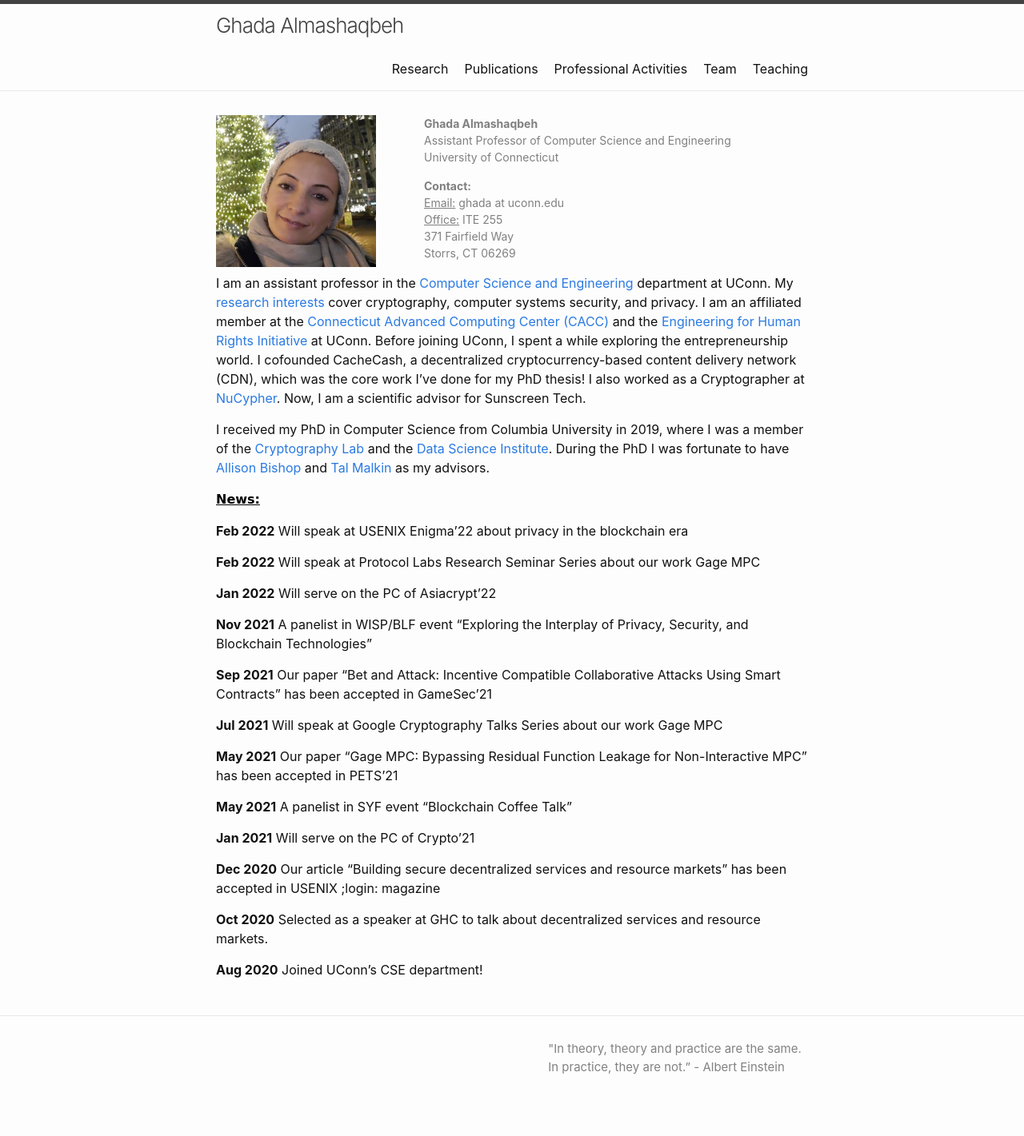
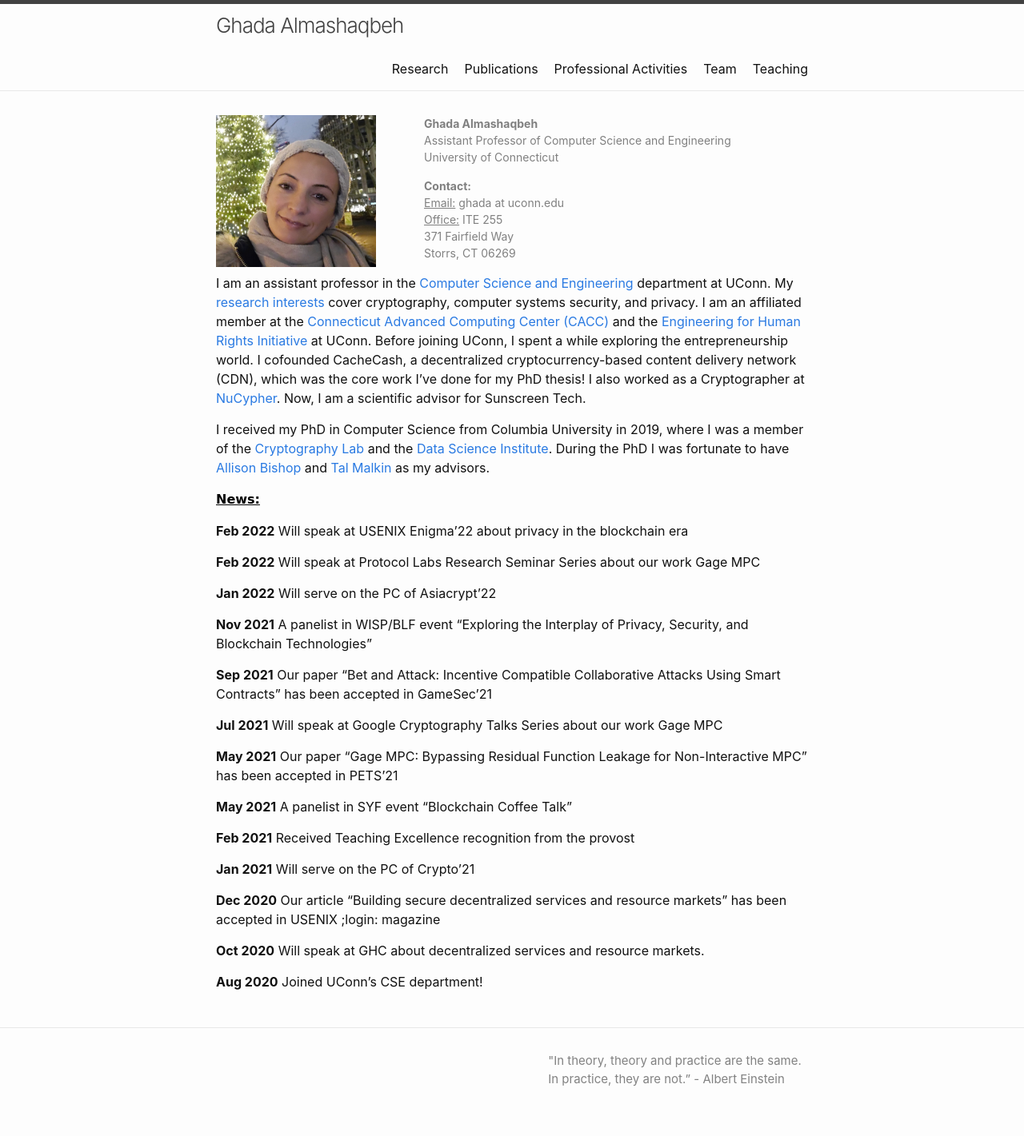
Before and after one commit to GhadaAlmashaqbeh/GhadaAlmashaqbeh.github.io, a Jekyll site: the page built from index.md, in a window 1280 px wide. Shown: the whole page at 80% size. Built offline with Jekyll 4.4.1, drawn with Linux system fonts in a browser that asks for light colours.

Commit message:
update news

```diff
--- a/index.md
+++ b/index.md
@@ -42,10 +42,12 @@ I received my PhD in Computer Science from Columbia University in 2019, where I
 
 **May 2021** A panelist in SYF event “Blockchain Coffee Talk”
 
+**Feb 2021** Received Teaching Excellence recognition from the provost
+
 **Jan 2021** Will serve on the PC of Crypto'21
 
 **Dec 2020** Our article "Building secure decentralized services and resource markets" has been accepted in USENIX ;login: magazine
 
-**Oct 2020** Selected as a speaker at GHC to talk about decentralized services and resource markets.
+**Oct 2020** Will speak at GHC about decentralized services and resource markets.
 
 **Aug 2020** Joined UConn's CSE department!
```
